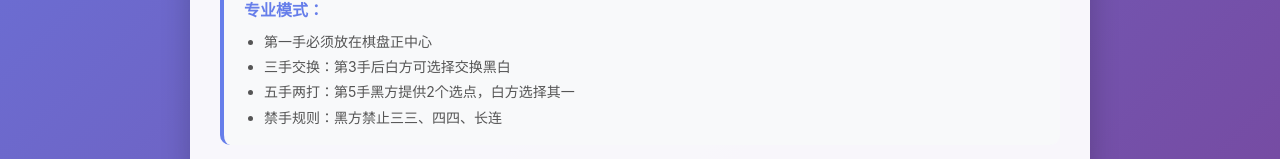
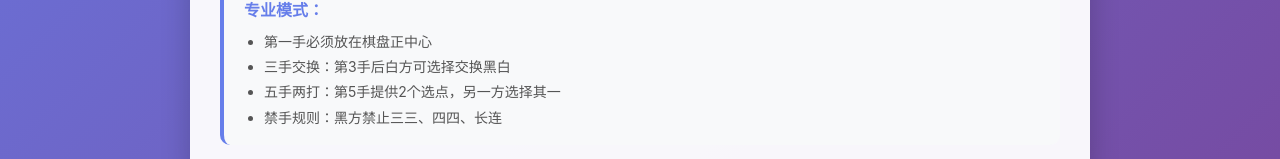
Before and after one commit to hadesfox/GwS, a Vue app in the folder gobang-game/: page / in a window 1280 px wide. Shown: the part 793-952 px from the top of the page. Built offline with nearby package versions, Linux system fonts and the light colour scheme.

Commit message:
test新分支

```diff
--- a/gobang-game/src/components/GameStartScreen.vue
+++ b/gobang-game/src/components/GameStartScreen.vue
@@ -53,7 +53,7 @@ const emit = defineEmits<Emits>();
             <ul>
               <li>第一手必须放在棋盘正中心</li>
               <li>三手交换：第3手后白方可选择交换黑白</li>
-              <li>五手两打：第5手黑方提供2个选点，白方选择其一</li>
+              <li>五手两打：第5手提供2个选点，另一方选择其一</li>
               <li>禁手规则：黑方禁止三三、四四、长连</li>
             </ul>
           </div>
```
